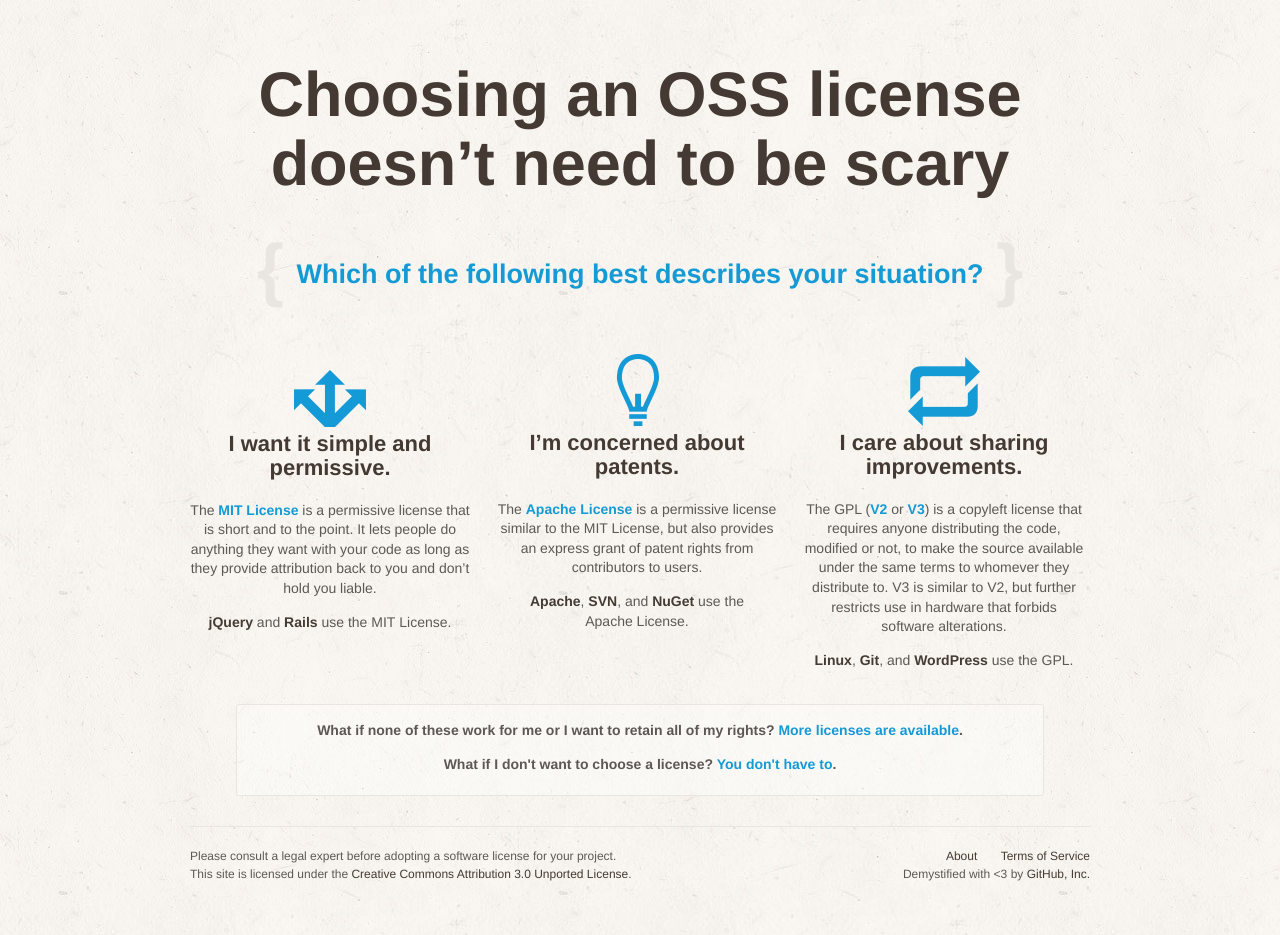
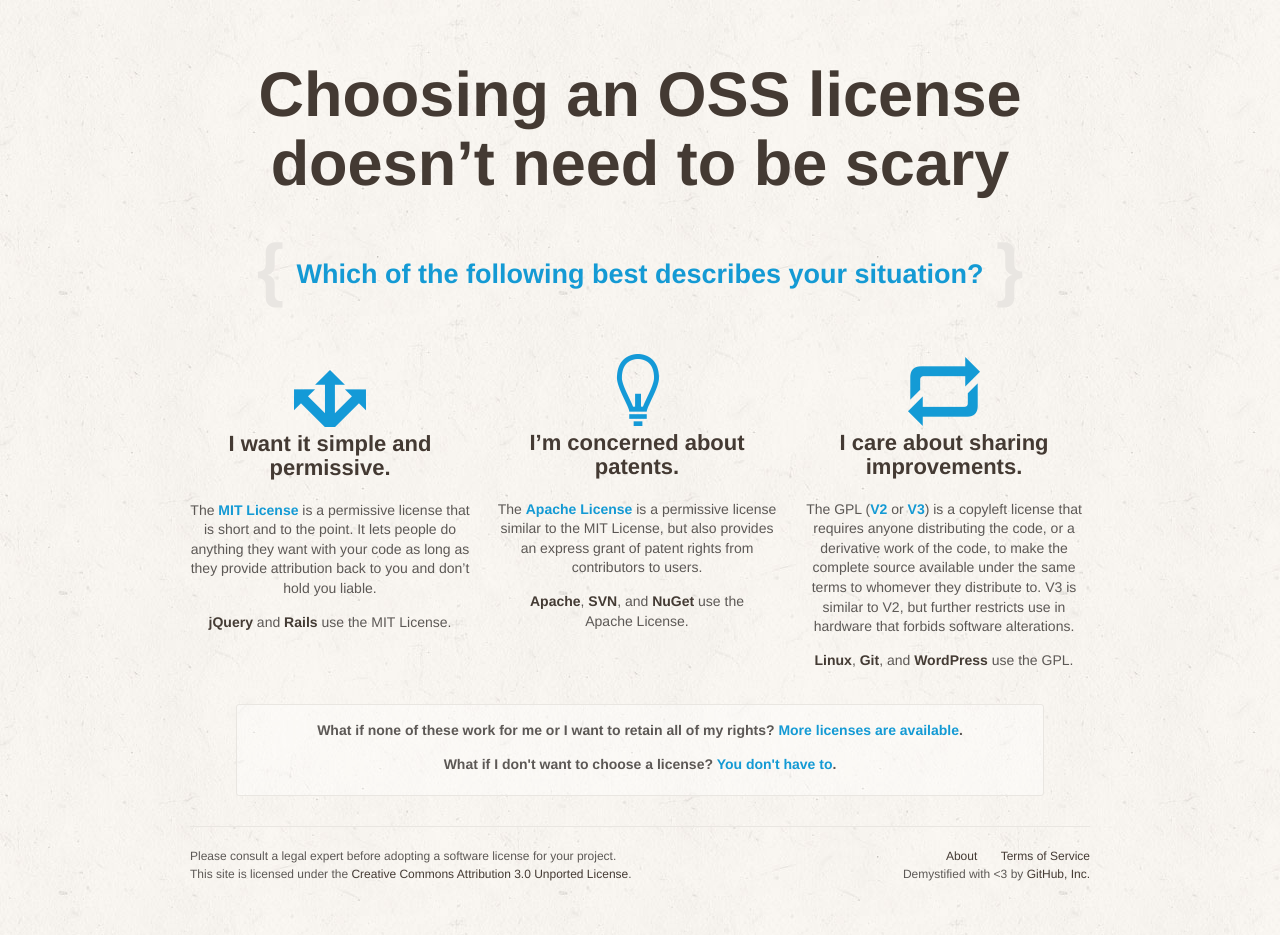
Before and after one commit to github/choosealicense.com, a Jekyll site: the page built from index.html, in a window 1280 px wide. Built offline with Jekyll 4.4.1, drawn with Linux system fonts in a browser that asks for light colours; some web fonts are replaced; Markdown is read by kramdown in place of the engine named in the settings.

Commit message:
Rephrase GPL description to avoid modifications in favor of derivative. Add the qualifier complete to the source code required.

```diff
--- a/index.html
+++ b/index.html
@@ -36,7 +36,7 @@
     <a href="licenses/gpl-v2"><img height='69' src='images/circular@2x.png' width='72'></a>
     <h3><a href="licenses/gpl-v2">I care about sharing improvements.</a></h3>
     <p>
-      The GPL (<a href="licenses/gpl-v2">V2</a> or <a href="licenses/gpl-v3">V3</a>) is a copyleft license that requires anyone distributing the code, modified or not, to make the source available under the same terms to whomever they distribute to. V3 is similar to V2, but further restricts use in hardware that forbids software alterations.
+      The GPL (<a href="licenses/gpl-v2">V2</a> or <a href="licenses/gpl-v3">V3</a>) is a copyleft license that requires anyone distributing the code, or a derivative work of the code, to make the complete source available under the same terms to whomever they distribute to. V3 is similar to V2, but further restricts use in hardware that forbids software alterations.
     </p>
     <p>
       <strong>Linux</strong>, <strong>Git</strong>, and <strong>WordPress</strong> use the GPL.
```
